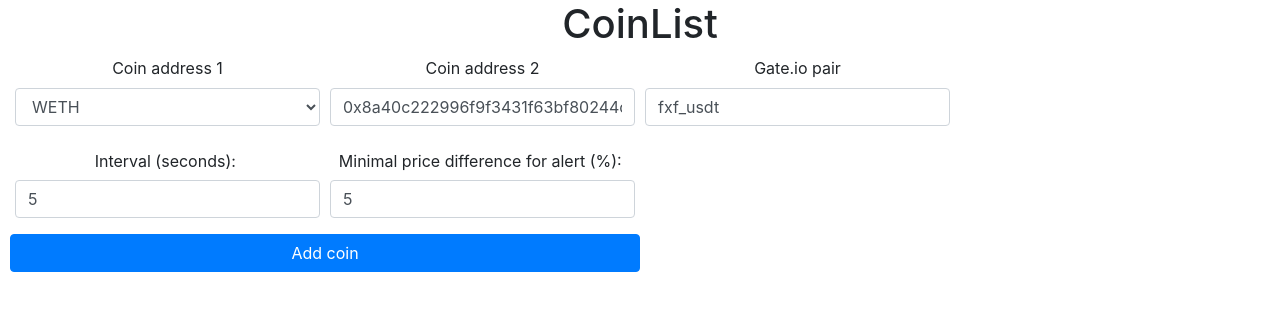
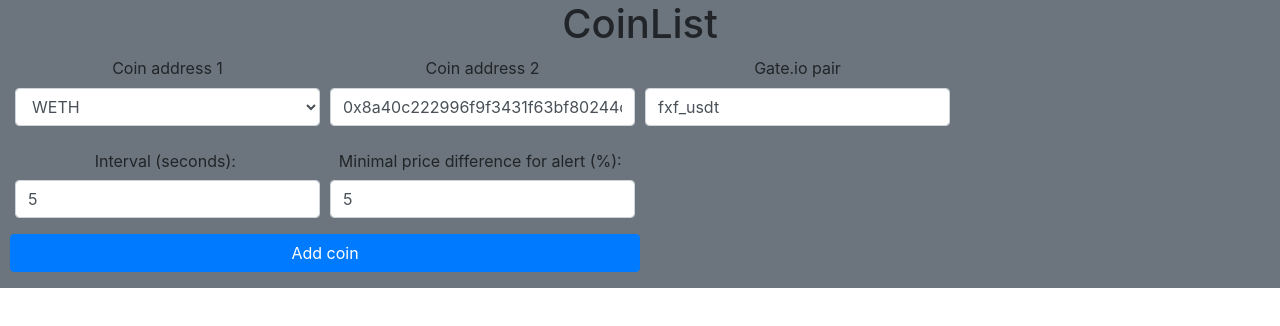
Before and after one commit to benjoboy/uniGate, a React (Create React App) app: page / in a window 1280 px wide. Shown: the top 326 px of the page. Built offline with nearby package versions, Linux system fonts and the light colour scheme.

Commit message:
small grammar fixes

```diff
--- a/package.json
+++ b/package.json
@@ -12,6 +12,7 @@
     "react-dom": "^17.0.2",
     "react-scripts": "4.0.3",
     "uniswap-price": "^1.0.4",
+    "uuid": "^8.3.2",
     "web-vitals": "^1.1.1"
   },
   "proxy": "https://api.gateio.ws",
--- a/src/App.js
+++ b/src/App.js
@@ -3,7 +3,7 @@
 
 function App() {
   return (
-    <div className="App container-fluid">
+    <div className="App container-fluid bg-secondary">
       <CoinList />
     </div>
   );
--- a/src/components/Coin.jsx
+++ b/src/components/Coin.jsx
@@ -86,7 +86,7 @@
           }
         },
         (err) => {
-          console.log("err2", err);
+          console.log("err3", err);
         }
       );
 
@@ -130,7 +130,7 @@
       new Notification(
         "bid price of " +
           this.props.coin.gatePair +
-          " is bigger by " +
+          " is higher by " +
           this.state.bidDiff.toFixed(2) +
           "%"
       );
```
Also changed, not shown: 1 other file (tests, documents, lock files or other folders).
